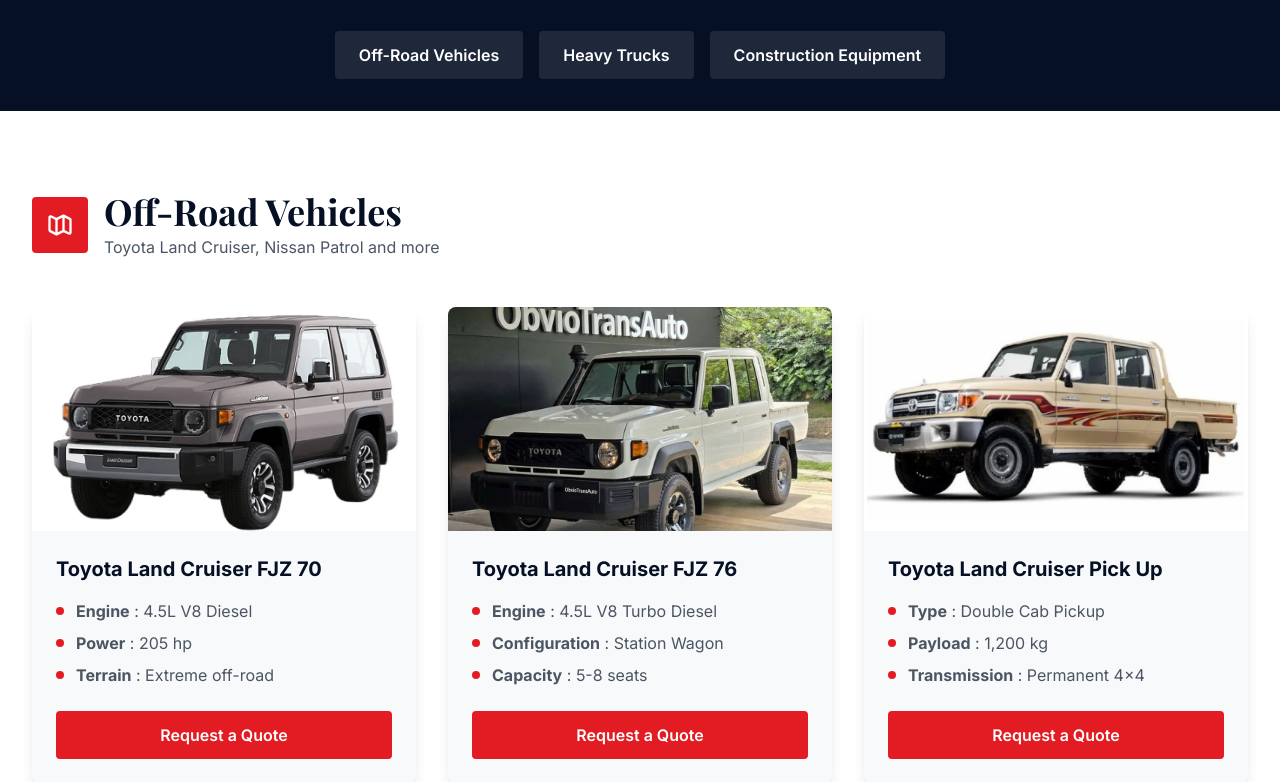
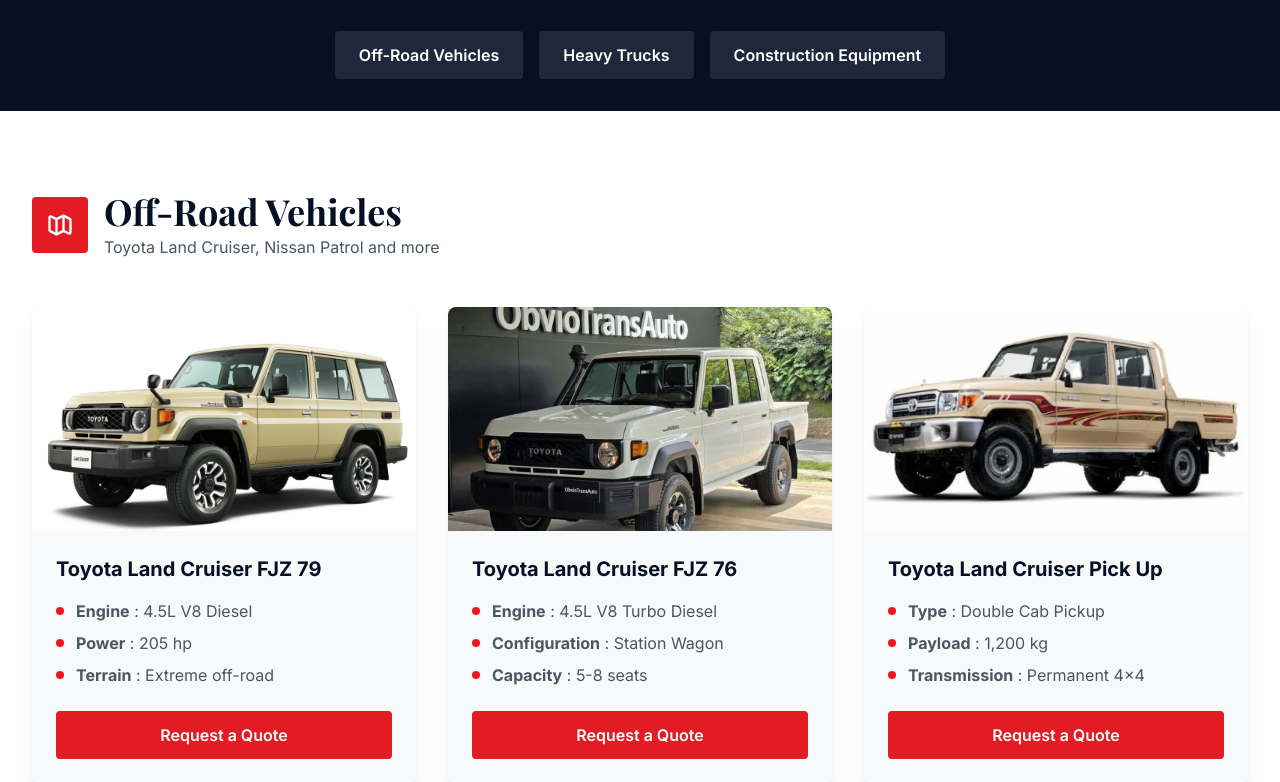
Before and after one commit to contactashxpress/obvio-transauto, a Django app: page / in a window 1280 px wide. Shown: the part 1034-1816 px from the top of the page. Run offline with Django 5.2, Linux system fonts and the light colour scheme; some libraries are stand-ins or nearby versions.

Commit message:
Reinitialisation

```diff
--- a/website/static/website/js/i18n.js
+++ b/website/static/website/js/i18n.js
@@ -70,7 +70,7 @@ const translations = {
         spec_tracks: "Chenilles",
 
         // Vehicle Names & Specs
-        vehicle_lc70: "Toyota Land Cruiser FJZ 70",
+        vehicle_lc70: "Toyota Land Cruiser FJZ 79",
         vehicle_lc70_engine: "4.5L V8 Diesel",
         vehicle_lc70_power: "205 ch",
         vehicle_lc70_terrain: "Tout-terrain extrême",
@@ -402,7 +402,7 @@ const translations = {
         contact_info_title: "Informations de Contact",
         contact_whatsapp_link: "Démarrer une conversation →",
         contact_email_response: "Réponse sous 24h garantie",
-        contact_address_note: "Sur rendez-vous uniquement",
+        contact_address_note: "58 Bd Sain-Marcel, 75005 Paris, France",
         contact_social: "Suivez-nous",
         form_title: "Demander un Devis Gratuit",
         form_name: "Nom complet *",
@@ -505,7 +505,7 @@ const translations = {
         spec_tracks: "Tracks",
 
         // Vehicle Names & Specs
-        vehicle_lc70: "Toyota Land Cruiser FJZ 70",
+        vehicle_lc70: "Toyota Land Cruiser FJZ 79",
         vehicle_lc70_engine: "4.5L V8 Diesel",
         vehicle_lc70_power: "205 hp",
         vehicle_lc70_terrain: "Extreme off-road",
@@ -837,7 +837,7 @@ const translations = {
         contact_info_title: "Contact Information",
         contact_whatsapp_link: "Start a conversation →",
         contact_email_response: "Guaranteed response within 24h",
-        contact_address_note: "By appointment only",
+        contact_address_note: "58 Bd Sain-Marcel, 75005 Paris, France",
         contact_social: "Follow us",
         form_title: "Request a Free Quote",
         form_name: "Full name *",
@@ -940,7 +940,7 @@ const translations = {
         spec_tracks: "السلاسل",
 
         // Vehicle Names & Specs
-        vehicle_lc70: "تويوتا لاند كروزر FJZ 70",
+        vehicle_lc70: "تويوتا لاند كروزر FJZ 79",
         vehicle_lc70_engine: "4.5 لتر V8 ديزل",
         vehicle_lc70_power: "205 حصان",
         vehicle_lc70_terrain: "طرق وعرة شديدة",
@@ -1272,7 +1272,7 @@ const translations = {
         contact_info_title: "معلومات الاتصال",
         contact_whatsapp_link: "ابدأ محادثة ←",
         contact_email_response: "رد مضمون خلال 24 ساعة",
-        contact_address_note: "بموعد مسبق فقط",
+        contact_address_note: "58 Bd Sain-Marcel, 75005 Paris, France",
         contact_social: "تابعنا",
         form_title: "طلب عرض سعر مجاني",
         form_name: "الاسم الكامل *",
--- a/website/templates/website/base.html
+++ b/website/templates/website/base.html
@@ -187,6 +187,7 @@
                         <li class="text-silver">+33 7 56 89 70 70</li>
                         <li class="text-silver">contact@obviotransauto.com</li>
                         <li class="text-silver">Paris, France</li>
+                        <li class="text-silver">58 Bd Sain-Marcel, 75005 Paris, France</li>
                     </ul>
 
                     <!-- Language Selector in Footer -->
--- a/website/templates/website/contact.html
+++ b/website/templates/website/contact.html
@@ -211,7 +211,7 @@
                             <div>
                                 <h3 class="font-bold text-navy" data-i18n="contact_address">Adresse</h3>
                                 <p class="text-gray-600">Paris, France</p>
-                                <p class="text-gray-500 text-sm" data-i18n="contact_address_note">Sur rendez-vous uniquement</p>
+                                <p class="text-gray-500 text-sm" data-i18n="contact_address_note">58 Bd Sain-Marcel, 75005 Paris, France</p>
                             </div>
                         </div>
                     </div>
--- a/website/templates/website/index.html
+++ b/website/templates/website/index.html
@@ -97,13 +97,13 @@
             </div>
 
             <div class="grid sm:grid-cols-2 lg:grid-cols-3 gap-8">
-                <!-- Card: Toyota Land Cruiser FJZ 70 -->
+                <!-- Card: Toyota Land Cruiser FJZ 79 -->
                 <div class="bg-light rounded-lg overflow-hidden card-hover shadow-lg">
                     <div class="h-56 overflow-hidden">
-                        <img src="{% static 'website/images/70.webp' %}" alt="Toyota Land Cruiser 70 Series" class="w-full h-full object-cover">
+                        <img src="{% static 'website/images/79.jpg' %}" alt="Toyota Land Cruiser 70 Series" class="w-full h-full object-cover">
                     </div>
                     <div class="p-6">
-                        <h3 class="font-bold text-xl text-navy mb-4" data-i18n="vehicle_lc70">Toyota Land Cruiser FJZ 70</h3>
+                        <h3 class="font-bold text-xl text-navy mb-4" data-i18n="vehicle_lc70">Toyota Land Cruiser FJZ 79</h3>
                         <div class="space-y-2 mb-6">
                             <div class="flex items-center text-gray-600">
                                 <span class="w-2 h-2 bg-accent rounded-full mr-3"></span>
```
Also changed, not shown: website/static/website/images/79.jpg (added).
